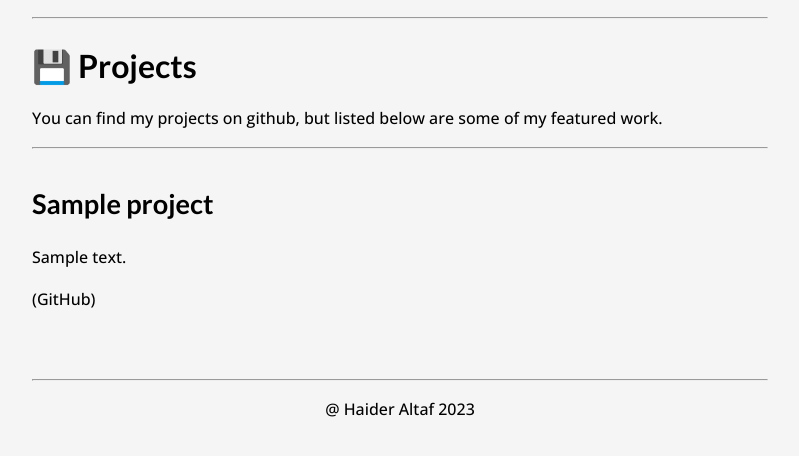
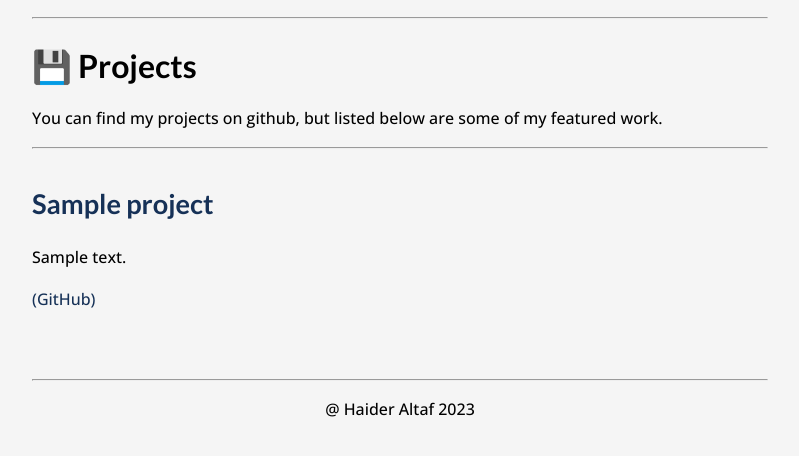
Before and after one commit to haltaf000/Personal_Website, a Django app: page /porfolio in a window 1280 px wide. Shown: the part 310-766 px from the top of the page, without its empty margins (240-1039 px from the left). Run offline with Django 4.2, Linux system fonts and the light colour scheme; tables that the repository leaves empty hold one stand-in row (values such as "Sample post"); parts of the project's set-up code (start-up, migrations or seed data) failed here and were passed over.

Commit message:
change color

```diff
--- a/website/static/website/styles.css
+++ b/website/static/website/styles.css
@@ -427,7 +427,7 @@ section {
 
 .project a {
   text-decoration: none;
-  color: black;
+  color: rgb(22, 49, 87);
   transition: color 0.3s ease-in-out;
   }
 
```
